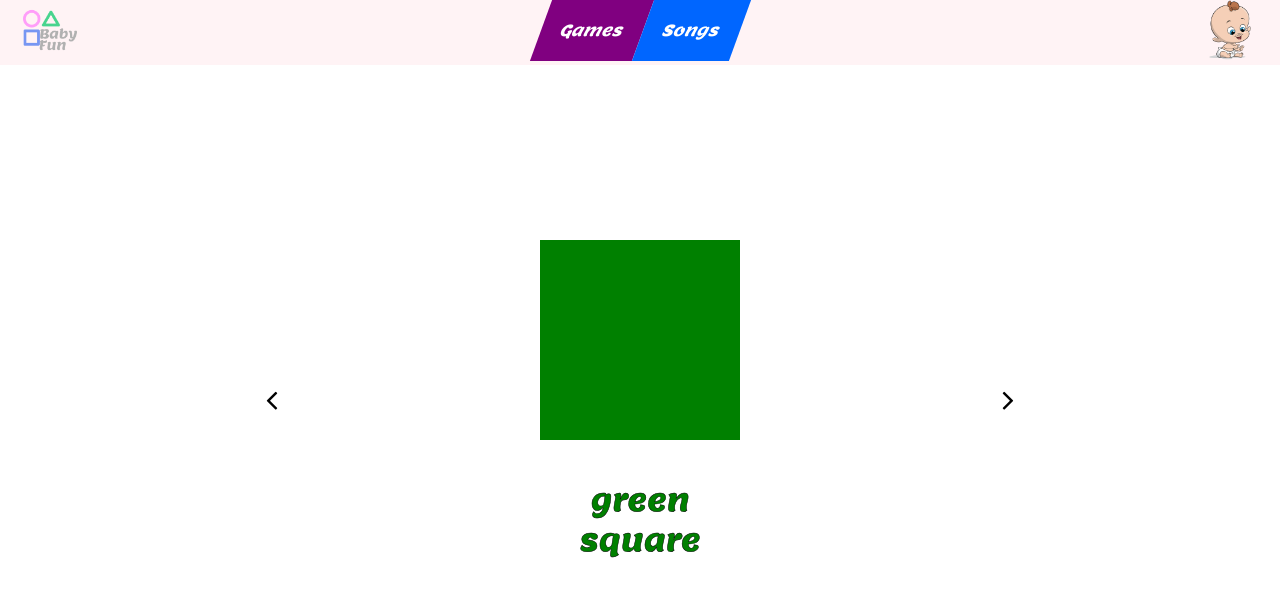
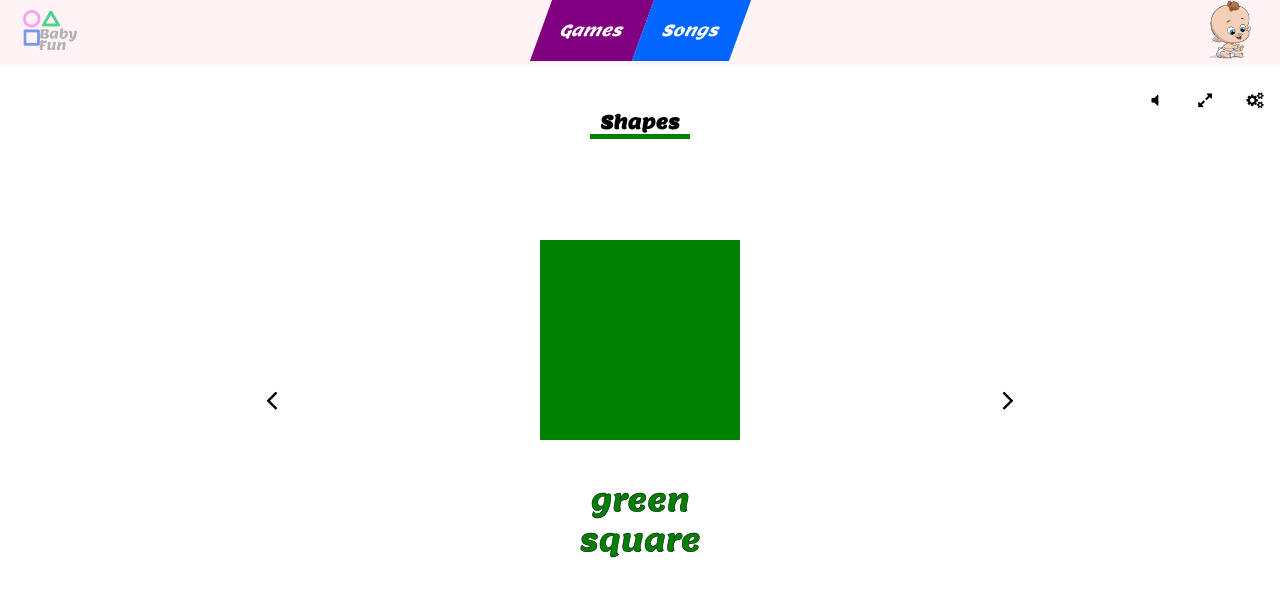
Before and after one commit to DomieBett/dominic, a React (Create React App) app in the folder src/apps/kids_games/: page /games/shapes in a window 1280 px wide. Shown: the top 596 px of the page. Built offline with nearby package versions, Linux system fonts and the light colour scheme.

Commit message:
add option for system wide mute

```diff
--- a/src/apps/kids_games/src/App.js
+++ b/src/apps/kids_games/src/App.js
@@ -3,6 +3,7 @@ import {
   Route, Switch
 } from 'react-router-dom';
 import './App.css';
+import AppConfig from './components/config/AppConfig';
 import GamesDashboard from './components/dashboards/games/GamesDashboard';
 import SongsDashboard from './components/dashboards/songs/SongsDashboard';
 import ShapesGame from './components/games/shapesGame/ShapesGame';
@@ -14,6 +15,7 @@ function App() {
     <div className="App">
       <Router>
         <Navbar></Navbar>
+        <AppConfig></AppConfig>
 
         <Switch>
           <Route exact path="/games" component={GamesDashboard}></Route>
--- /dev/null
+++ b/src/apps/kids_games/src/components/config/AppConfig.css
@@ -0,0 +1,13 @@
+.AppConfig {
+    position: absolute;
+    right: 0;
+    display: flex;
+    justify-content: space-around;
+    flex-flow: row nowrap;
+    width: 150px;
+}
+
+.AppConfig .Config {
+    width: 30%;
+    text-align: center;
+}
--- /dev/null
+++ b/src/apps/kids_games/src/components/config/AppConfig.js
@@ -0,0 +1,70 @@
+import React from 'react';
+import './AppConfig.css'
+import FocusModeConfig from './configElements/FocusModeConfig';
+import SettingsConfig from './configElements/SettingsConfig';
+import SoundConfig from './configElements/SoundConfig';
+import { Storage } from './../../utils/Storage';
+
+class AppConfig extends React.Component {
+    constructor(props) {
+        super(props);
+
+        this.toggleFocusMode = this.toggleFocusMode.bind(this);
+        this.toggleSoundMute = this.toggleSoundMute.bind(this);
+
+        this.state = {
+            isMuted: false,
+            isInFocusMode: false
+        }
+    }
+
+    componentDidMount() {
+        this.syncFromStorage();
+    }
+
+    syncFromStorage() {
+        const settings = this.getFromStorage();
+
+        this.setState({
+            isMuted: settings.isMuted
+        });
+    }
+
+    syncToStorage() {
+        Storage.set('isMuted', this.state.isMuted);
+    }
+
+    getFromStorage() {
+        return {
+            isMuted: Storage.get('isMuted') === 'false' ? false : true
+        }
+    }
+
+    toggleFocusMode() {
+        this.setState({
+            isInFocusMode: !(this.state.isInFocusMode)
+        });
+    }
+
+    toggleSoundMute() {
+        const isMuted = !(this.state.isMuted);
+
+        this.setState({
+            isMuted
+        });
+
+        Storage.set('isMuted', isMuted);
+    }
+
+    render() {
+        return (
+            <div className="AppConfig">
+                <SoundConfig onClick={e => this.toggleSoundMute()} isMuted={this.state.isMuted}></SoundConfig>
+                <FocusModeConfig onClick={e => this.toggleFocusMode()} isInFocusMode={this.state.isInFocusMode}></FocusModeConfig>
+                <SettingsConfig></SettingsConfig>
+            </div>
+        );
+    }
+}
+
+export default AppConfig;
--- /dev/null
+++ b/src/apps/kids_games/src/components/config/configElements/FocusModeConfig.js
@@ -0,0 +1,13 @@
+import React from 'react';
+
+class FocusModeConfig extends React.Component {
+    render() {
+        return (
+            <div onClick={this.props.onClick} className="Config focus-mode">
+                <i className={this.props.isInFocusMode ? "fa fa-compress" : "fa fa-expand"}></i>
+            </div>
+        )
+    }
+}
+
+export default FocusModeConfig;
--- /dev/null
+++ b/src/apps/kids_games/src/components/config/configElements/SettingsConfig.js
@@ -0,0 +1,11 @@
+import React from 'react';
+
+class SettingsConfig extends React.Component {
+    render() {
+        return (
+            <div className="Config settings"><i className="fa fa-cogs"></i></div>
+        )
+    }
+}
+
+export default SettingsConfig;
--- /dev/null
+++ b/src/apps/kids_games/src/components/config/configElements/SoundConfig.js
@@ -0,0 +1,11 @@
+import React from 'react';
+
+class SoundConfig extends React.Component {
+    render() {
+        return (
+            <div onClick={this.props.onClick} className="Config mute"><i className={this.props.isMuted ? "fa fa-volume-off" : "fa fa-volume-up"}></i></div>
+        )
+    }
+}
+
+export default SoundConfig;
--- a/src/apps/kids_games/src/components/games/shapesGame/ShapesGame.css
+++ b/src/apps/kids_games/src/components/games/shapesGame/ShapesGame.css
@@ -1,5 +1,16 @@
 .ShapeGameContainer {
     padding: 20px;
+}
+
+.ShapeGameContainer h3 {
+    display: inline-block;
+    max-width: 100px;
+    position: absolute;
+    left: 0;
+    right: 0;
+    margin: 0 auto;
+    text-align: center;
+    border-bottom: 5px solid green;
 }
 
 .ShapeContainer {
--- a/src/apps/kids_games/src/components/games/shapesGame/ShapesGame.js
+++ b/src/apps/kids_games/src/components/games/shapesGame/ShapesGame.js
@@ -1,6 +1,7 @@
 import React from 'react';
 import { populateShapesData } from '../../../data/ShapesData';
 import { getRandomColor } from '../../../utils/Color';
+import { Speech } from '../../../utils/Speech';
 import LeftArrow from './arrows/LeftArrow';
 import RightArrow from './arrows/RightArrow';
 import Shape from './shapes/Shape';
@@ -35,14 +36,11 @@ class ShapesGame extends React.Component {
 
     componentDidUpdate(prevProps, prevState) {
         if (this.state.activeIndex !== prevState.activeIndex) {
-            window.speechSynthesis.cancel();
-
             const shape = shapes[this.state.activeIndex]();
 
-            const message = new SpeechSynthesisUtterance();
-            message.text = `This ${shape.name} is ${this.state.currentColor}`;
+            const speech = `This ${shape.name} is ${this.state.currentColor}`;
 
-            window.speechSynthesis.speak(message);
+            Speech.speak(speech);
         }
     }
 
@@ -95,6 +93,7 @@ class ShapesGame extends React.Component {
     render() {
         return (
             <div className="ShapeGameContainer">
+                <h3>Shapes</h3>
                 <div className="ArrowContainer">
                     <LeftArrow onClick={e => this.gotoPreviousShape(e)}></LeftArrow>
                     <RightArrow onClick={e => this.gotoNextShape(e)}></RightArrow>
@@ -102,6 +101,7 @@ class ShapesGame extends React.Component {
                 <div style={{ maxWidth: shapeSize }} className="ShapeContainer">
                     {shapes.map((shape, index) => {
                         return <Shape
+                            key={index}
                             shape={shape}
                             activeIndex={this.state.activeIndex}
                             currentColor={this.state.currentColor}
--- a/src/apps/kids_games/src/utils/Color.js
+++ b/src/apps/kids_games/src/utils/Color.js
@@ -1,4 +1,4 @@
-const colors = ['pink', 'green', 'black', 'blue', 'brown', 'red'];
+const colors = ['pink', 'green', 'black', 'blue', 'brown', 'red', 'purple'];
 
 export const getRandomColor = () => {
     return colors[(Math.ceil(Math.random() * colors.length) - 1)];
--- /dev/null
+++ b/src/apps/kids_games/src/utils/Speech.js
@@ -0,0 +1,20 @@
+import { Storage } from "./Storage";
+
+export class Speech {
+    static speak(text, queueSpeech = false) {
+        const isMuted = Storage.get('isMuted') !== 'false';
+
+        if (isMuted) {
+            return;
+        }
+
+        if (!queueSpeech) {
+            window.speechSynthesis.cancel();
+        }
+
+        const message = new SpeechSynthesisUtterance();
+        message.text = text;
+
+        return window.speechSynthesis.speak(message);
+    }
+}
--- /dev/null
+++ b/src/apps/kids_games/src/utils/Storage.js
@@ -0,0 +1,9 @@
+export class Storage {
+    static set(key, value) {
+        return localStorage.setItem(key, value);
+    }
+
+    static get(key, value) {
+        return localStorage.getItem(key);
+    }
+}
```
